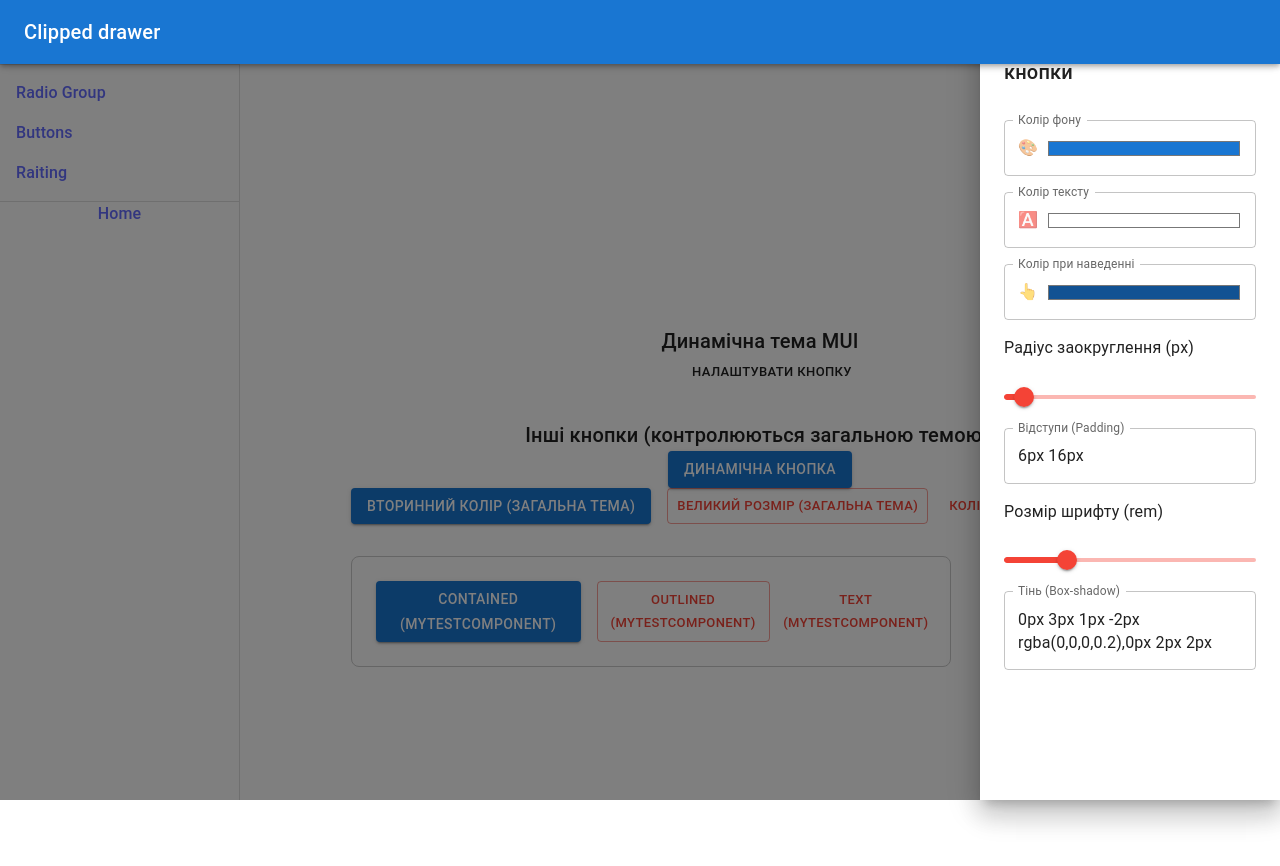
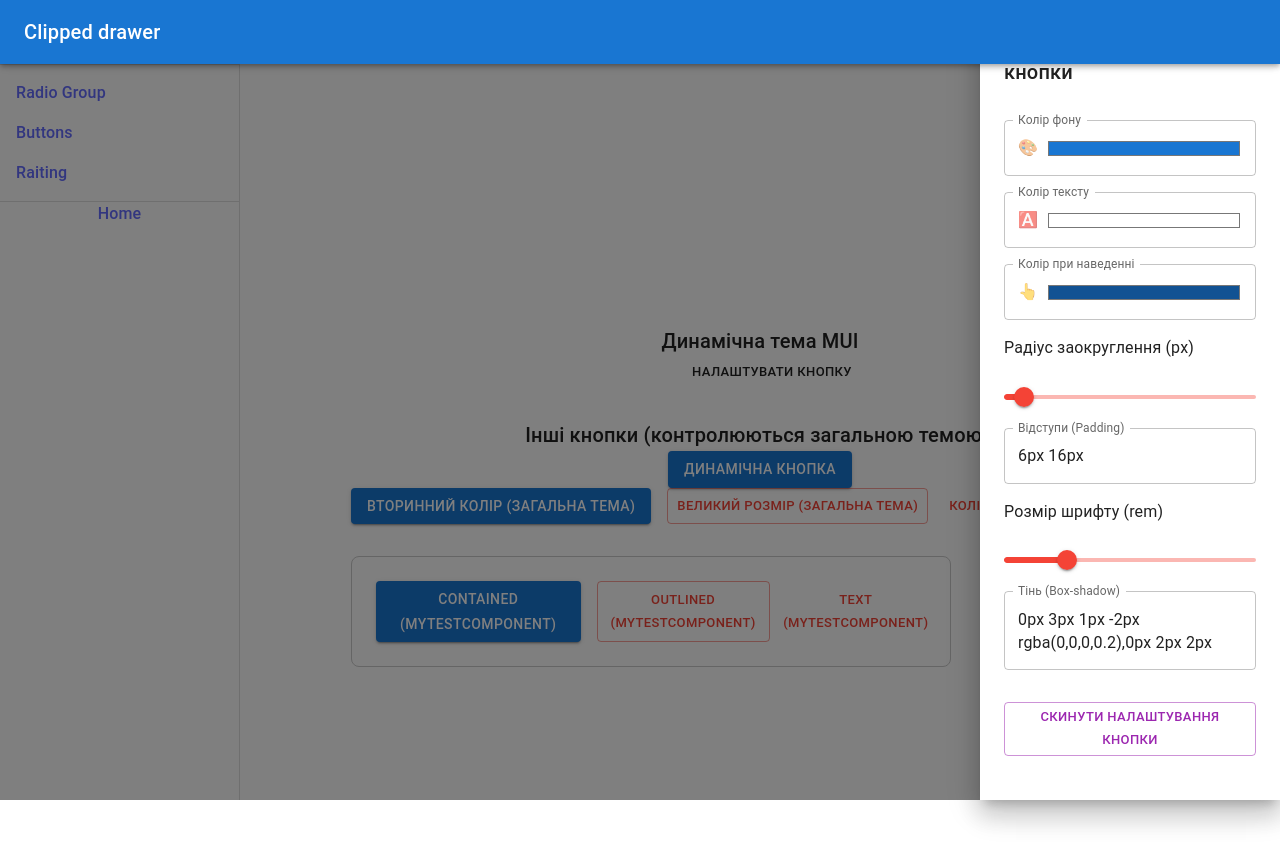
Before and after one commit to ybabenkoJapp/react-tutorial-and-components, a React (Vite) app: page / in a window 1280 px wide. Both pictures are taken after a click on the button "НАЛАШТУВАТИ КНОПКУ". Shown: the top 866 px of the page. Built offline with nearby package versions, Linux system fonts and the light colour scheme; some icons are missing.

Commit message:
feat(ThemeSettingsPanel.tsx): add reseting logic and btn for this logic

```diff
--- a/src/components/ThemeSettingsPanel.tsx
+++ b/src/components/ThemeSettingsPanel.tsx
@@ -7,6 +7,7 @@ import {
   TextField,
   Slider,
   InputAdornment,
+  Button,
 } from "@mui/material";
 import CloseIcon from "@mui/icons-material/Close";
 import { MyCustomThemeContext } from "../themeContexts/MyCustomThemeContext"; // Імпорт вашого контексту
@@ -27,7 +28,7 @@ const ThemeSettingsPanel: React.FC<ThemeSettingsPanelProps> = ({
     throw new Error('ThemeSettingsPanel має використовуватися всередині MyCustomThemeProvider');
   }
   // Деструктуризація buttonConfig та updateButtonConfig з контексту
-  const { buttonConfig, updateButtonConfig } = context;
+  const { buttonConfig, updateButtonConfig, resetButtonConfig } = context;
 
   // Обробники для зміни властивостей стилю кнопки
   const handleColorChange = (e: React.ChangeEvent<HTMLInputElement>) => {
@@ -62,6 +63,10 @@ const ThemeSettingsPanel: React.FC<ThemeSettingsPanelProps> = ({
 
   const handleBoxShadowChange = (e: React.ChangeEvent<HTMLInputElement>) => {
     updateButtonConfig({ boxShadow: e.target.value });
+  };
+
+  const handleResetClick = () => {
+    resetButtonConfig(); // Викликаємо функцію скидання з контексту
   };
 
   return (
@@ -167,6 +172,15 @@ const ThemeSettingsPanel: React.FC<ThemeSettingsPanelProps> = ({
           multiline
           rows={2}
         />
+
+        <Button
+          variant="outlined"
+          color="secondary"
+          onClick={handleResetClick}
+          sx={{ mt: 2 }}
+        >
+          Скинути налаштування кнопки
+        </Button>
       </Box>
     </Drawer>
   );
```
